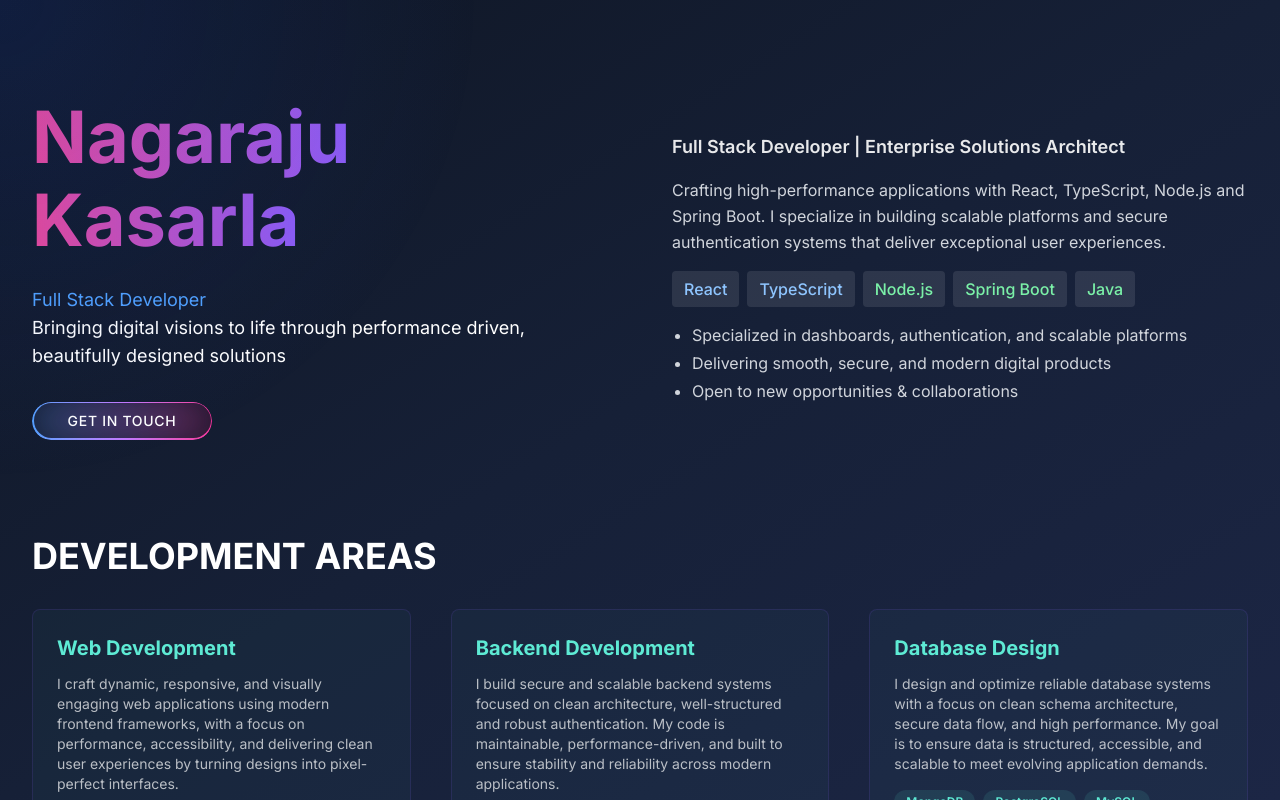
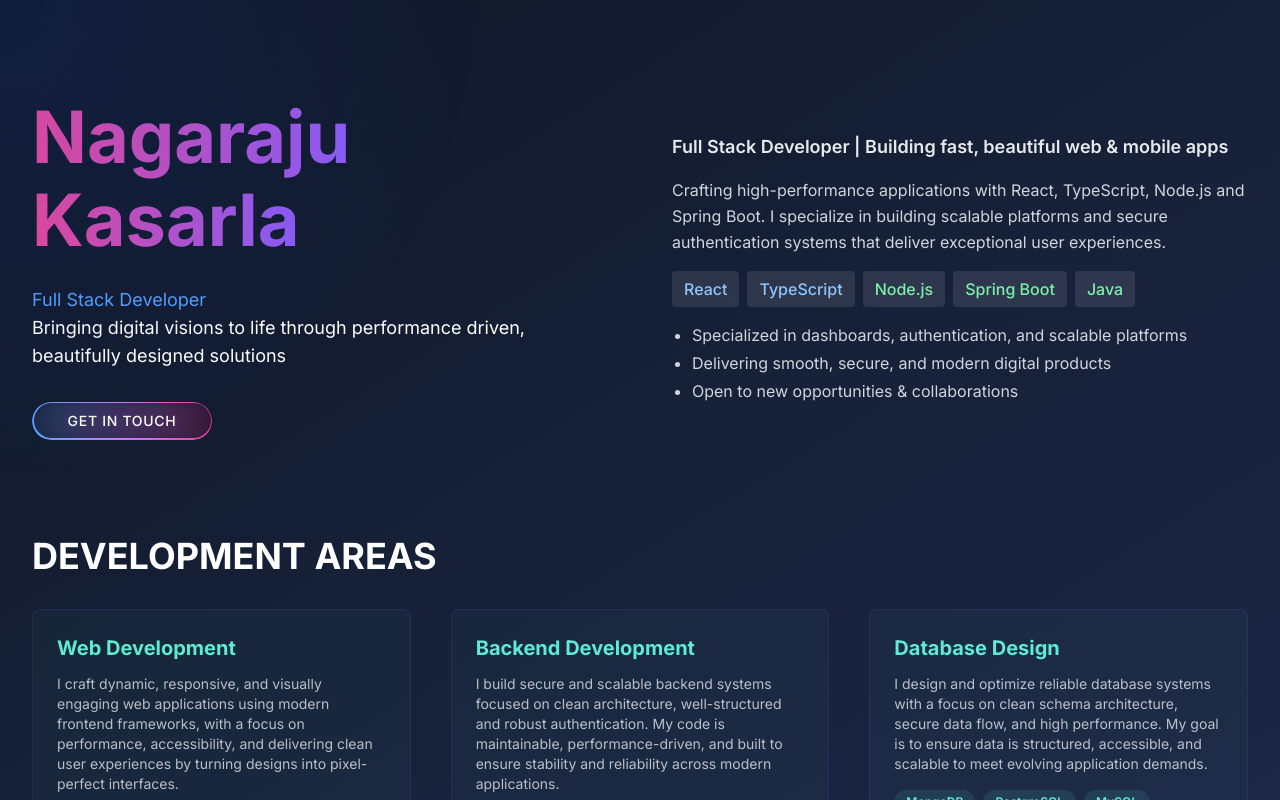
Before and after one commit to Nagarajukasarla/Portfolio-V2, a React (Vite) app: page / in a window 1280 px wide. Built offline with nearby package versions, Linux system fonts and the light colour scheme.

Commit message:
Heroic section update

```diff
--- a/src/components/features/HeroSection.tsx
+++ b/src/components/features/HeroSection.tsx
@@ -53,7 +53,8 @@ const HeroSection = () => {
                         <div className="space-y-4">
                             <div className="space-y-4">
                                 <p className="text-white/90 font-semibold text-lg">
-                                    Full Stack Developer | Enterprise Solutions Architect
+                                            Full Stack Developer | Building fast, beautiful web & mobile apps
+
                                 </p>
                                 <p className="text-gray-300 text-sm sm:text-base leading-relaxed">
                                     Crafting high-performance applications with React, TypeScript, Node.js and Spring Boot.
```
